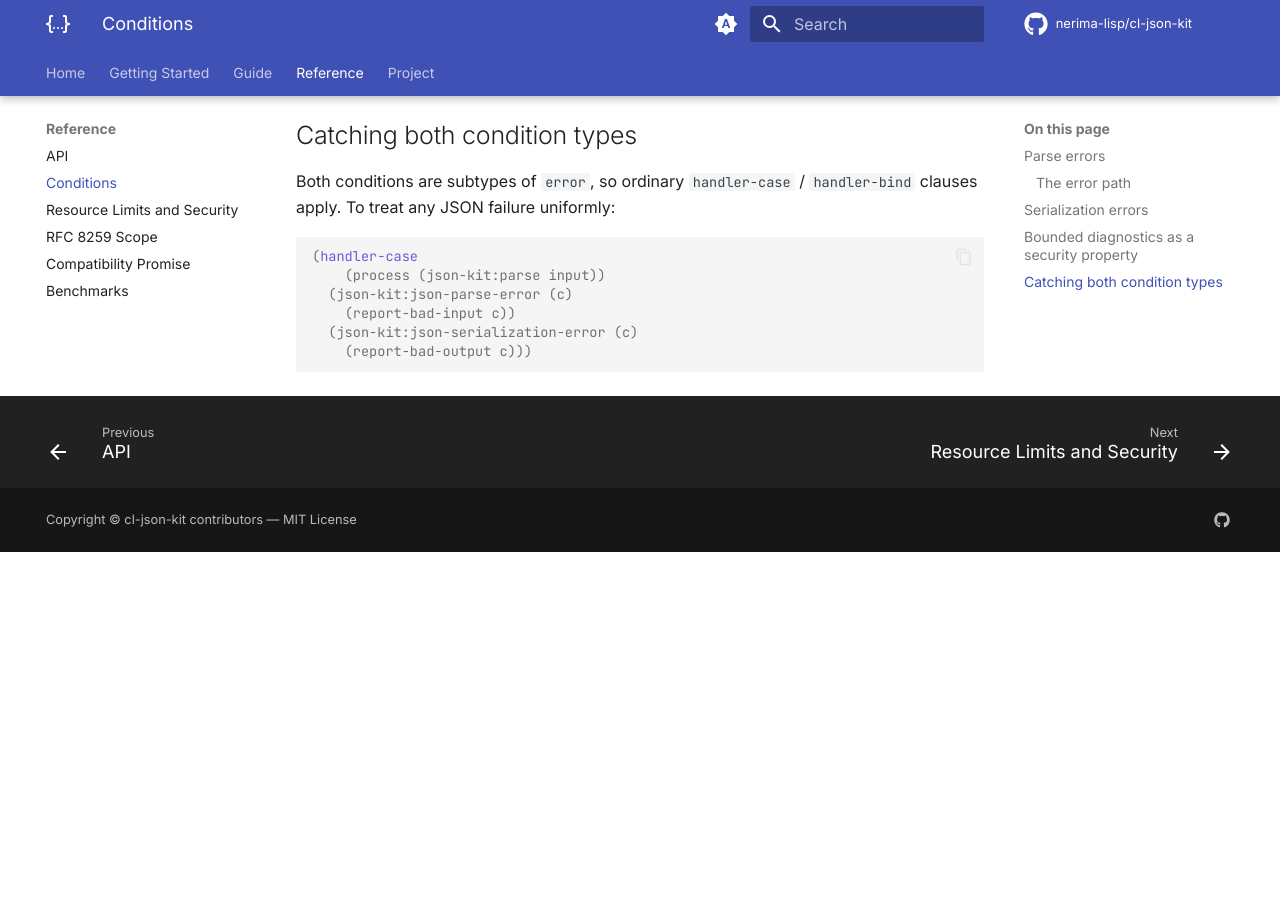
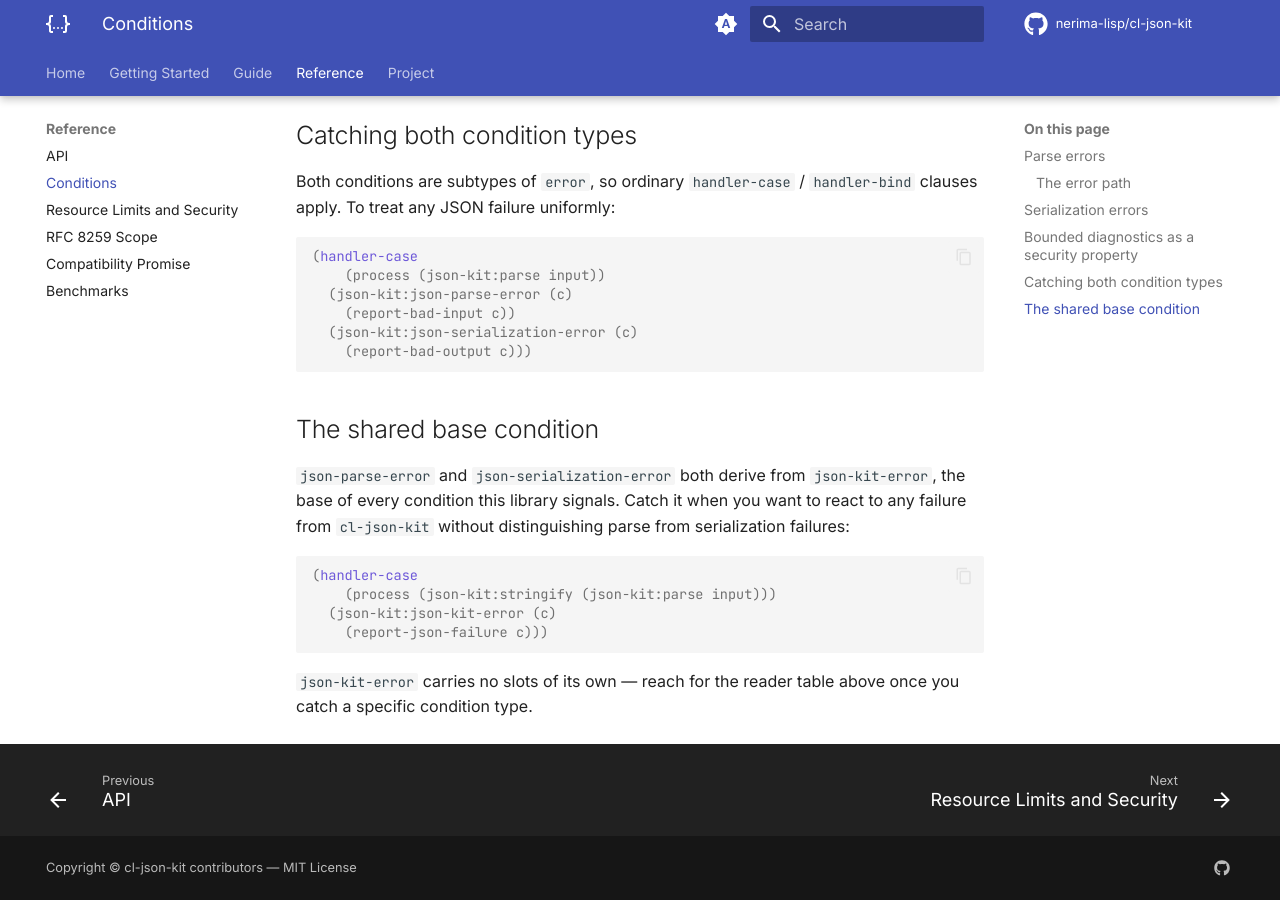
Before and after one commit to nerima-lisp/cl-json-kit, an MkDocs documentation site: the page built from docs/src/reference/conditions.md, in a window 1280 px wide and 900 px high, scrolled down 2279 px. Built offline with MkDocs 1.6.1 and Material for MkDocs 9.7.7, drawn with Linux system fonts in a browser that asks for light colours; comment, search, counter and statistics services are not loaded; before the commit the page ends 2831 px from its top, so only the background shows below that.

Commit message:
refactor(conditions): add JSON-KIT-ERROR base condition type
Per nerima-lisp/CODING_STANDARD.md, each package should define one
base condition that every public condition derives from, so callers
can catch a package's whole failure surface in one HANDLER-CASE
clause. JSON-PARSE-ERROR and JSON-SERIALIZATION-ERROR previously both
derived directly from ERROR with no shared ancestor.

This is additive only: inserting a new common ancestor above two
existing leaf condition types does not change what any existing
HANDLER-CASE/TYPEP call site on the two concrete types or ERROR
matches. Updates the public API allowlist test, reference/api.md, and
reference/conditions.md accordingly.

````diff
--- a/docs/src/reference/conditions.md
+++ b/docs/src/reference/conditions.md
@@ -104,3 +104,20 @@ Both conditions are subtypes of `error`, so ordinary `handler-case` /
   (json-kit:json-serialization-error (c)
     (report-bad-output c)))
 ```
+
+## The shared base condition
+
+`json-parse-error` and `json-serialization-error` both derive from
+`json-kit-error`, the base of every condition this library signals. Catch it
+when you want to react to any failure from `cl-json-kit` without
+distinguishing parse from serialization failures:
+
+```lisp
+(handler-case
+    (process (json-kit:stringify (json-kit:parse input)))
+  (json-kit:json-kit-error (c)
+    (report-json-failure c)))
+```
+
+`json-kit-error` carries no slots of its own — reach for the reader table
+above once you catch a specific condition type.
````
Also changed, not shown: docs/src/reference/api.md (+10 -2 lines), 3 other files.
